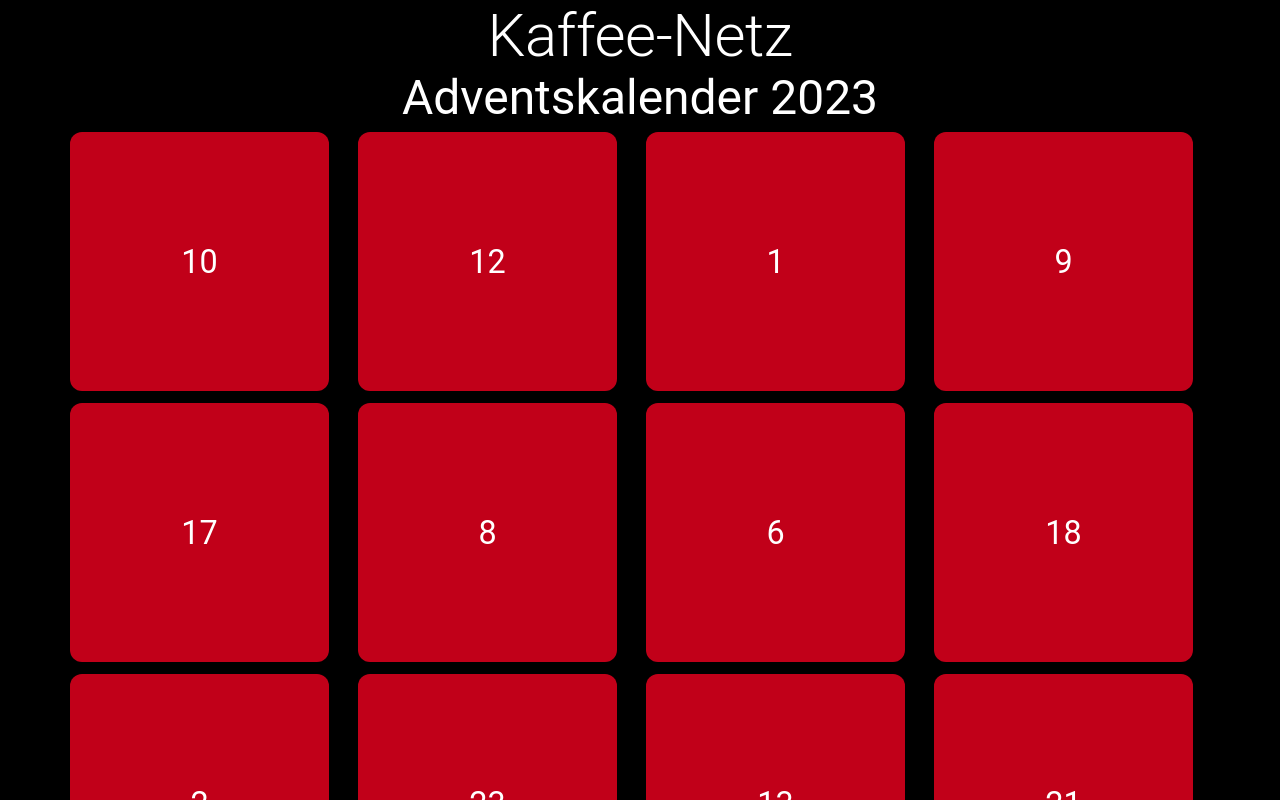
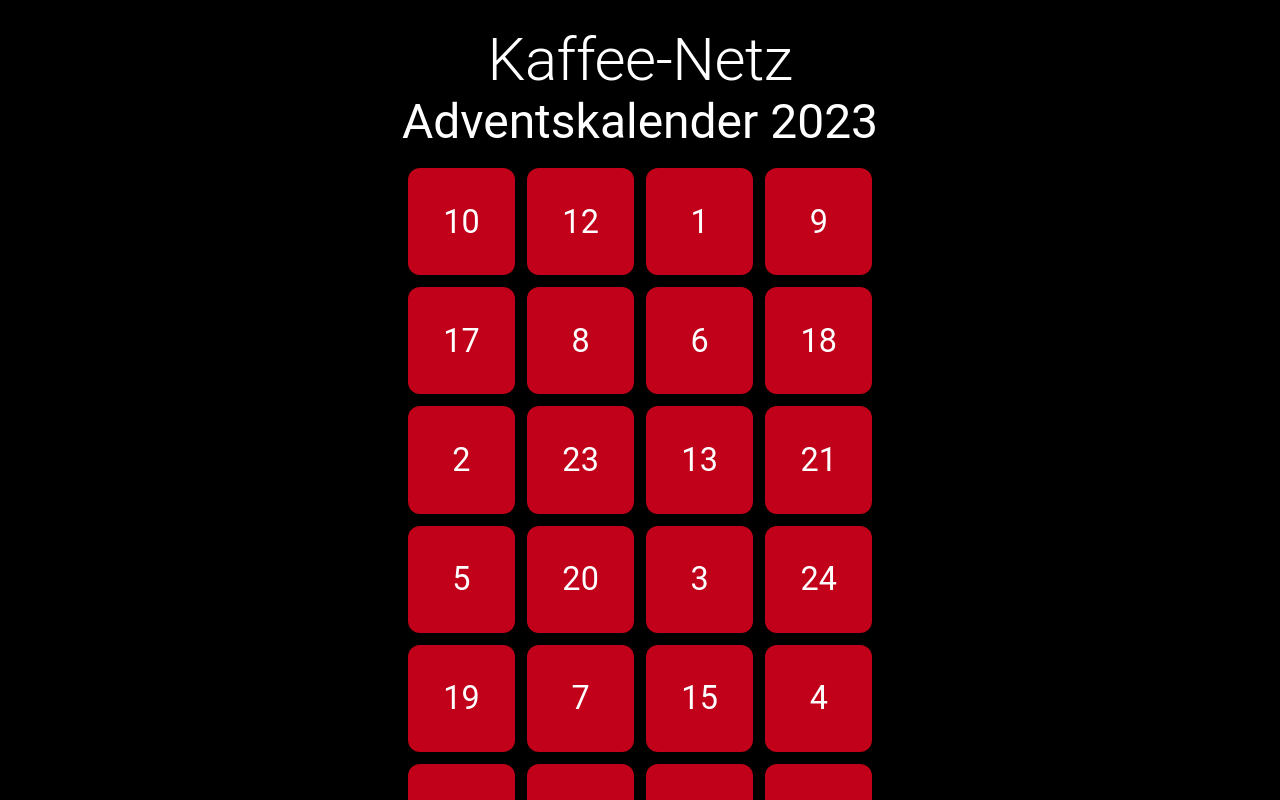
Before and after one commit to thssnm/adventskalender, a Next.js app: page / in a window 1280 px wide. Shown: the top 800 px of the page. Built offline with nearby package versions, Linux system fonts and the light colour scheme.

Commit message:
refactor css

```diff
--- a/styles/Home.module.css
+++ b/styles/Home.module.css
@@ -16,7 +16,7 @@
   display: flex;
   justify-content: space-between;
   align-items: center;
-  margin-top: 24;
+  margin-top: 24px;
   color: white;
 }
 
@@ -24,7 +24,7 @@
   display: grid;
   grid-template-columns: 1fr 1fr 1fr 1fr;
   grid-template-rows: 1fr 1fr 1fr 1fr 1fr 1fr;
-  padding: 12;
-  max-width: 500;
+  padding: 12px;
+  max-width: 500px;
   width: 90vw;
 }
```
